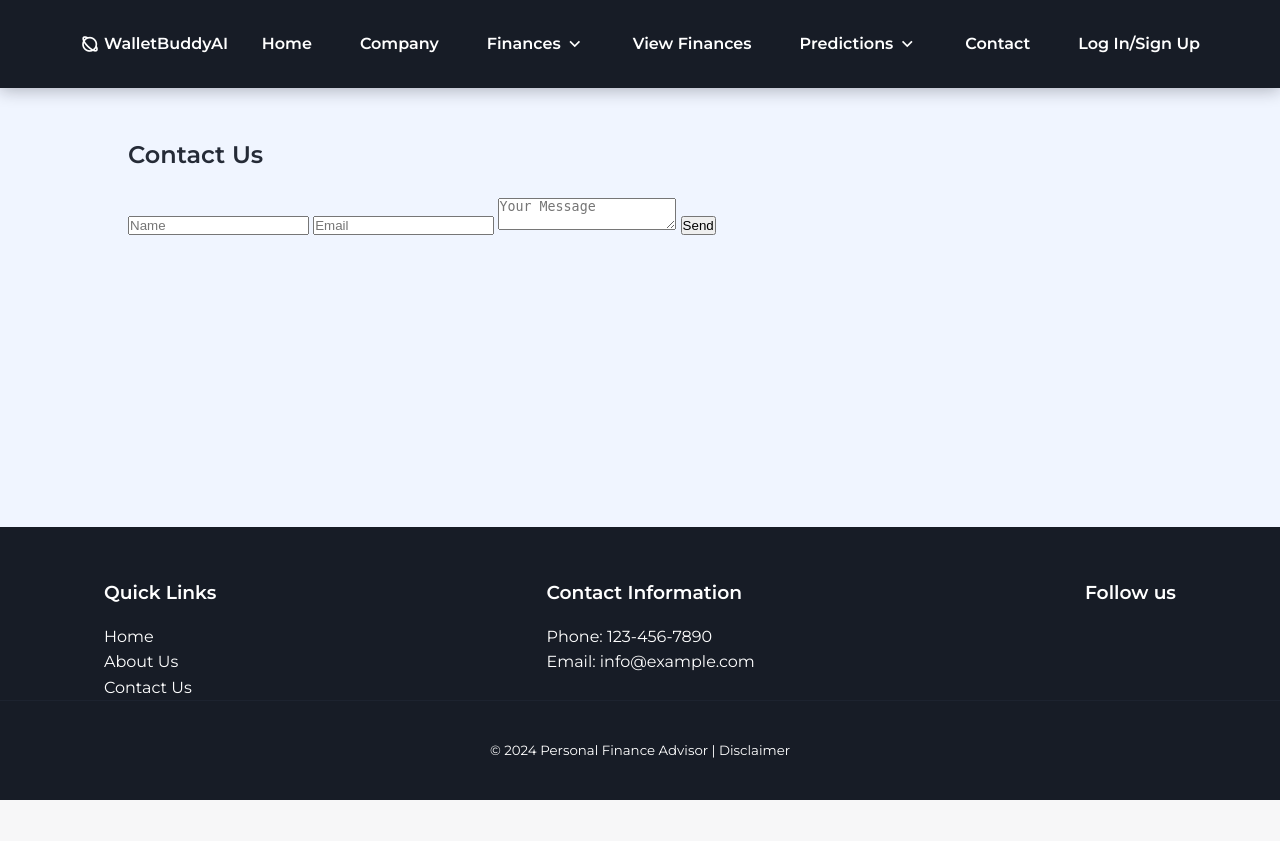
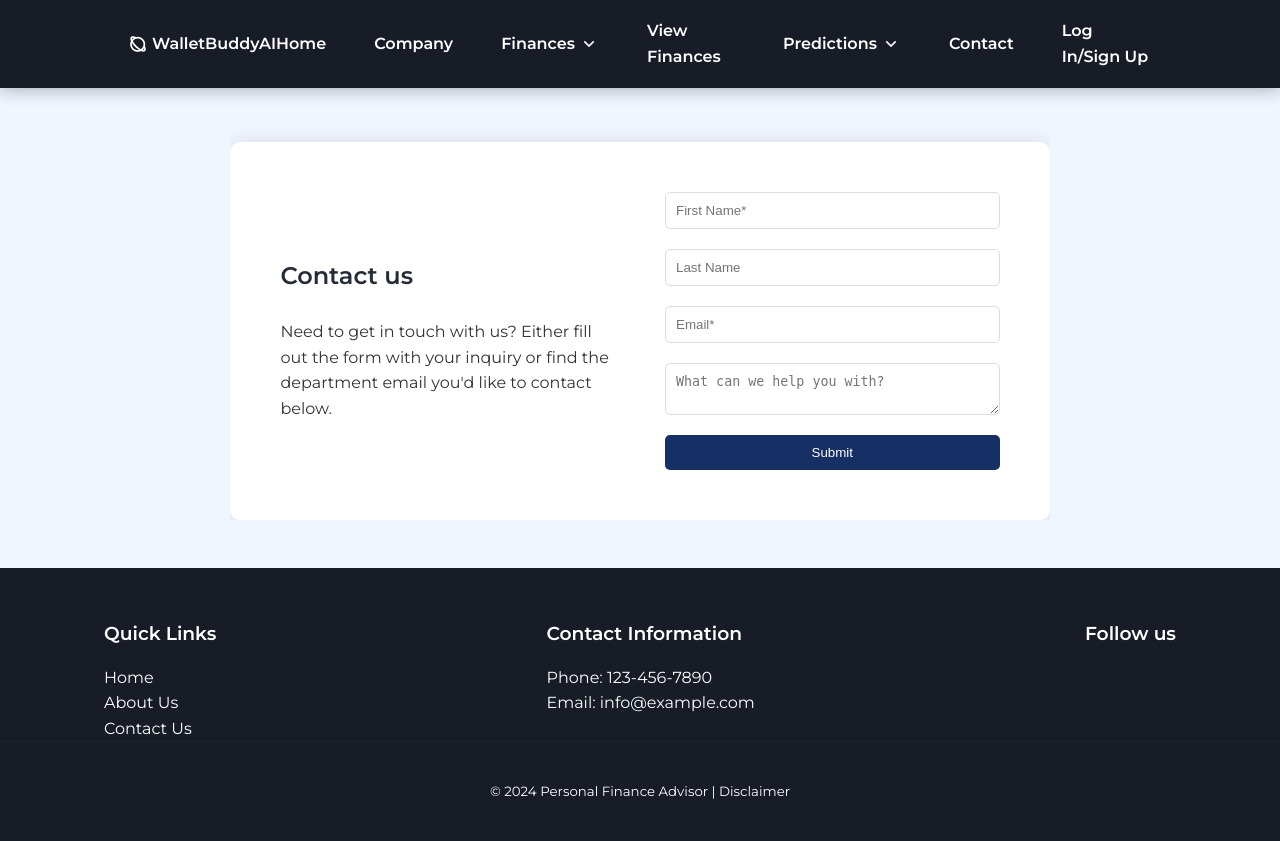
Before and after one commit to Tomler123/thesis, a Flask app: page /contact in a window 1280 px wide. Before the commit the page ends 800 px from the top, so only its background shows below. Run offline with Flask 3, Linux system fonts and the light colour scheme; some libraries are stand-ins or nearby versions.

Commit message:
styled account page and also contact us form page

```diff
--- a/app.py
+++ b/app.py
@@ -155,20 +155,73 @@
 def account():
     if 'user_id' in session:
         user_id = session['user_id']
-        # Fetch user details from the database using user_id
-        # Render the account page with user details
-        # return render_template('account.html', user_details=user_details)
+
+        # Connect to the database
         conn = pyodbc.connect(conn_str)
         cursor = conn.cursor()
 
+        # Fetch user details
         cursor.execute("SELECT * FROM users WHERE UserID = ?", user_id)
-        data = cursor.fetchall()
+        user_details = cursor.fetchone()
 
-        # Close the database connection
-        cursor.close()
-        conn.close()
+        # Check if user details were found
+        if user_details:
+            cursor.execute(f"SELECT * FROM income WHERE UserID = {user_id}")
+            columns = [column[0] for column in cursor.description if column[0] != 'UserID']
+            # Construct the SUM query string
+            sum_columns = ' + '.join(columns)
+            query = f"SELECT SUM({sum_columns}) AS total_income FROM income WHERE UserID = ?"
+            # Execute the query
+            cursor.execute(query, (user_id,))
+            result = cursor.fetchone()
+            total_income = result.total_income if isinstance(result.total_income, int) else 0
 
-        return render_template('account.html', data=data)
+            # Same for other tables
+            # Saving
+            cursor.execute(f"SELECT * FROM saving WHERE UserID = {user_id}")
+            columns = [column[0] for column in cursor.description if column[0] != 'UserID']
+            sum_columns = ' + '.join(columns)
+            query = f"SELECT SUM({sum_columns}) AS total_saving FROM saving WHERE UserID = ?"
+            cursor.execute(query, (user_id,))
+            result = cursor.fetchone()
+            total_saving = result.total_saving if isinstance(result.total_saving, int) else 0
+
+            # Expenses
+            cursor.execute(f"SELECT * FROM expenses WHERE UserID = {user_id}")
+            columns = [column[0] for column in cursor.description if column[0] != 'UserID']
+            sum_columns = ' + '.join(columns)
+            query = f"SELECT SUM({sum_columns}) AS total_expenses FROM expenses WHERE UserID = ?"
+            cursor.execute(query, (user_id,))
+            result = cursor.fetchone()
+            total_expenses = result.total_expenses if isinstance(result.total_expenses, int) else 0
+
+            # Loan
+            cursor.execute("""
+            SELECT SUM(LoanAmount) AS total_borrowed
+            FROM loans
+            WHERE UserID = ? AND IsBorrower = 1
+            """, (user_id,))
+            total_borrowed = cursor.fetchone()[0] or 0
+
+            cursor.execute("""
+            SELECT SUM(LoanAmount) AS total_lent
+            FROM loans
+            WHERE UserID = ? AND IsBorrower = 0
+            """, (user_id,))
+            total_lent = cursor.fetchone()[0] or 0
+            # Close the database connection
+            cursor.close()
+            conn.close()
+
+            # Pass the user details to the template
+            return render_template('account.html', user=user_details, total_saving=total_saving, total_income=total_income, total_expenses=total_expenses, total_borrowed=total_borrowed, total_lent=total_lent)
+        else:
+            # Close the database connection
+            cursor.close()
+            conn.close()
+
+            flash('User not found.')
+            return redirect(url_for('login'))
     else:
         flash('You must be logged in to view the account page')
         return redirect(url_for('login'))
--- /dev/null
+++ b/static/css/contact_us.css
@@ -0,0 +1,69 @@
+/* contact.css */
+
+
+.container {
+    width: 80%;
+    margin: auto;
+    overflow: hidden;
+}
+
+.contact-container {
+    display: flex;
+    justify-content: space-between;
+    align-items: center;
+    padding: 50px;
+    background: #fff;
+    margin-top: 30px;
+    border-radius: 10px;
+    box-shadow: 0 0 20px 0 rgba(0,0,0,0.1);
+}
+
+.contact-info_page {
+    flex: 1;
+    margin-right: 50px;
+}
+
+.contact-form {
+    flex: 1;
+}
+
+.contact-form form {
+    display: flex;
+    flex-direction: column;
+}
+
+.contact-form h2 {
+    margin-bottom: 20px;
+}
+
+.contact-form input,
+.contact-form textarea {
+    margin-bottom: 20px;
+    padding: 10px;
+    border: 1px solid #ddd;
+    border-radius: 5px;
+}
+
+.contact-form button {
+    padding: 10px 20px;
+    border: none;
+    border-radius: 5px;
+    background: hsl(221, 64%, 24%);
+    color: #fff;
+    cursor: pointer;
+}
+
+.contact-form button:hover {
+    opacity: 0.9;
+}
+
+@media (max-width: 768px) {
+    .contact-container {
+        flex-direction: column;
+    }
+    .contact-info,
+    .contact-form {
+        width: 100%;
+        margin: 0;
+    }
+}
--- a/templates/base.html
+++ b/templates/base.html
@@ -9,6 +9,7 @@
     <link rel="stylesheet" href="{{ url_for('static', filename='css/style.css') }}">
     {% block links %}{% endblock %}
     <title>{% block title %}{% endblock %}</title>
+    {% block styles %}{% endblock %}
 </head>
 <body>
 <div class="page-container">
--- a/templates/contact_us.html
+++ b/templates/contact_us.html
@@ -1,17 +1,28 @@
 {% extends "base.html" %}
 {% block title %}WalletBuddyAI.com{% endblock %}
 {% block links %}
-<!-- <link rel="stylesheet" href="static/css/index.css"> -->
-<!-- <link rel="stylesheet" href="https://cdn.jsdelivr.net/npm/@picocss/pico@1/css/pico.min.css"> -->
+<link rel="stylesheet" href="{{ url_for('static', filename='css/contact_us.css') }}">
 {% endblock %}
 {% block content %}
+<div class="container">
+    <div class="contact-container">
+        <!-- Contact Info -->
+        <div class="contact-info_page">
+            <h2>Contact us</h2>
+            <p>Need to get in touch with us? Either fill out the form with your inquiry or find the department email you'd like to contact below.</p>
+            <!-- Add any more contact information or social media links here -->
+        </div>
 
-    <h2>Contact Us</h2>
-    <form id="contact-form">
-        <input type="text" placeholder="Name" name="name" required>
-        <input type="email" placeholder="Email" name="email" required>
-        <textarea placeholder="Your Message" name="message" required></textarea>
-        <button type="submit">Send</button>
-    </form>
-
+        <!-- Contact Form -->
+        <div class="contact-form">
+            <form id="contact-form">
+                <input type="text" placeholder="First Name*" name="first_name" required>
+                <input type="text" placeholder="Last Name" name="last_name">
+                <input type="email" placeholder="Email*" name="email" required>
+                <textarea placeholder="What can we help you with?" name="message" required></textarea>
+                <button type="submit">Submit</button>
+            </form>
+        </div>
+    </div>
+</div>
 {% endblock %}
```
Also changed, not shown: static/css/account.css (added, +91 -0 lines), templates/account.html (+41 -52 lines).
